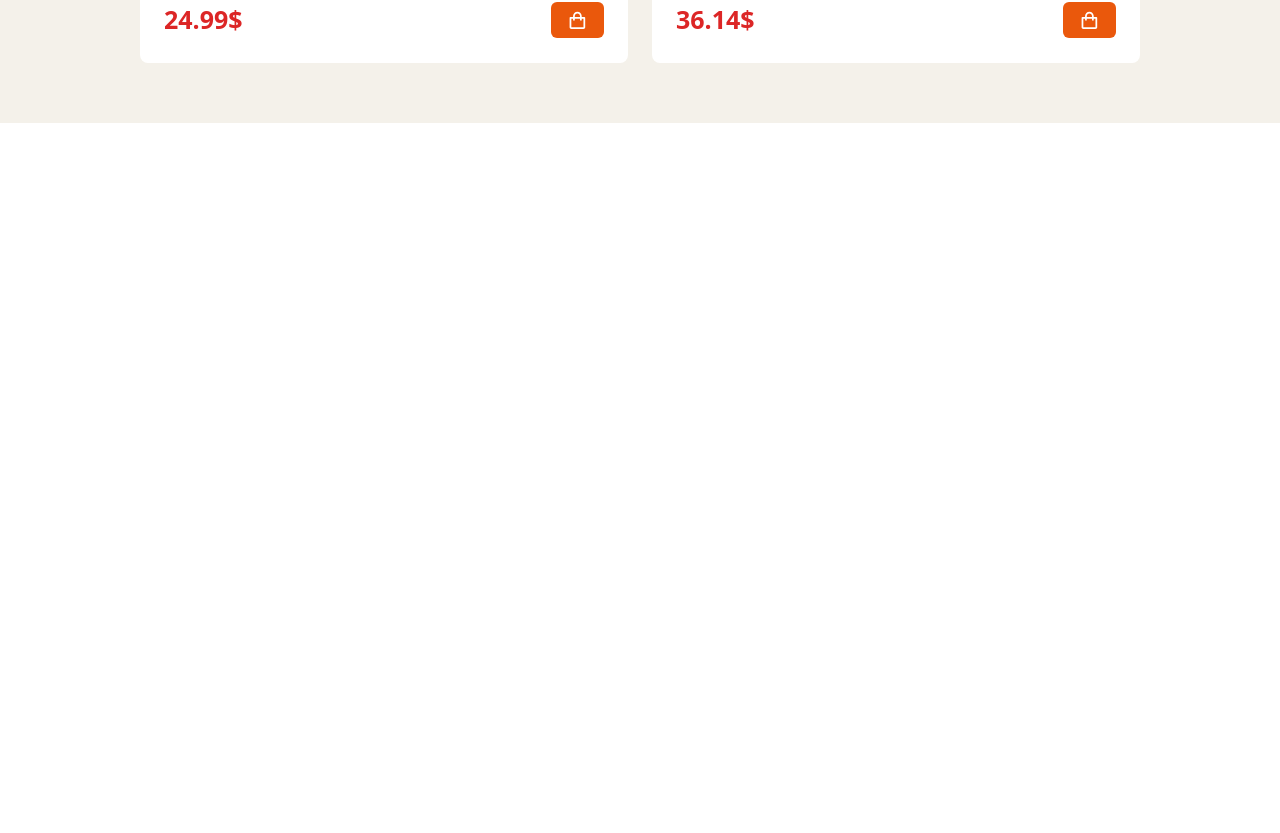
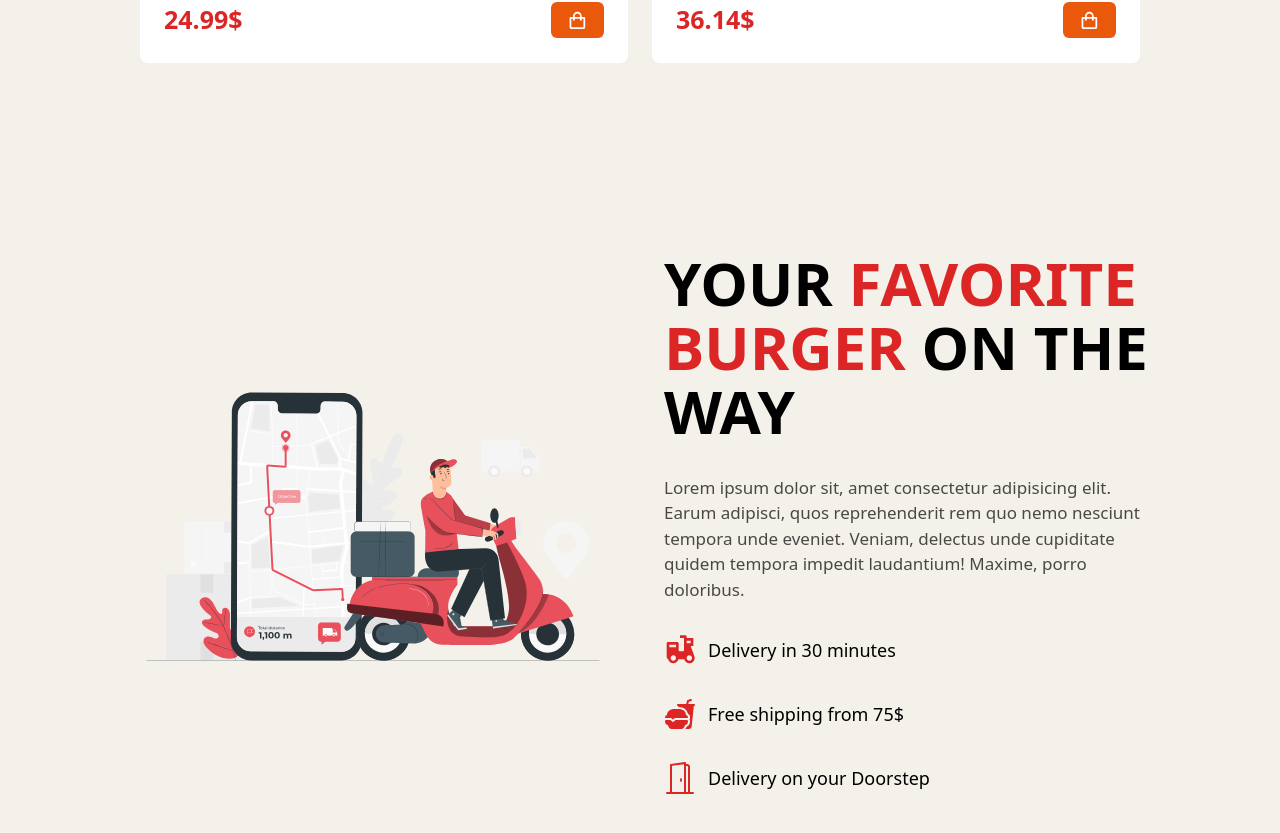
Before and after one commit to ParhamPK03/Burger-Shop, a Next.js app: page / in a window 1280 px wide. Shown: the part 2177-3010 px from the top of the page. Before the commit the page ends 2300 px from the top, so only its background shows below. Built offline with nearby package versions, Linux system fonts and the light colour scheme.

Commit message:
Delivery section Complete

```diff
--- /dev/null
+++ b/app/components/Delivery/Delivery.tsx
@@ -0,0 +1,52 @@
+import Image from "next/image";
+import React from "react";
+import DeliveryImg from "@/public/images/delivery.svg";
+import { RiEBike2Fill } from "react-icons/ri";
+import { IoFastFood } from "react-icons/io5";
+import { BsDoorOpen } from "react-icons/bs";
+
+const Delivery = () => {
+  return (
+    <div className="pt-[8rem] pb-[3rem]">
+      <div className="w-[80%] mx-auto grid grid-cols-1 items-center lg:grid-cols-2 gap-[3rem]">
+        {/* Image */}
+        <div>
+          <Image src={DeliveryImg} alt="delivery" />
+        </div>
+        {/* Text Content */}
+        <div>
+          <h1 className="text-[30px] uppercase md:text-[40px] lg:text-[60px] font-bold leading-[3rem] md:leading-[4rem]">
+            Your <span className="text-red-600">Favorite Burger</span> On the
+            Way
+          </h1>
+          <p className="mt-[2rem] text-black text-[17px] text-opacity-70">
+            Lorem ipsum dolor sit, amet consectetur adipisicing elit. Earum
+            adipisci, quos reprehenderit rem quo nemo nesciunt tempora unde
+            eveniet. Veniam, delectus unde cupiditate quidem tempora impedit
+            laudantium! Maxime, porro doloribus.
+          </p>
+          <div className="flex items-center space-x-3 mt-[2rem]">
+            <RiEBike2Fill className="text-red-600 w-[2rem] h-[2rem]" />
+            <h1 className="text-[18px] text-black font-medium">
+              Delivery in 30 minutes
+            </h1>
+          </div>
+          <div className="flex items-center space-x-3 mt-[2rem]">
+            <IoFastFood className="text-red-600 w-[2rem] h-[2rem]" />
+            <h1 className="text-[18px] text-black font-medium">
+               Free shipping from 75$
+            </h1>
+          </div>
+          <div className="flex items-center space-x-3 mt-[2rem]">
+            <BsDoorOpen className="text-red-600 w-[2rem] h-[2rem]" />
+            <h1 className="text-[18px] text-black font-medium">
+              Delivery on your Doorstep
+            </h1>
+          </div>
+        </div>
+      </div>
+    </div>
+  );
+};
+
+export default Delivery;
--- a/app/components/Home.tsx
+++ b/app/components/Home.tsx
@@ -2,6 +2,7 @@ import React from 'react'
 import Hero from './Hero/Hero'
 import Features from './Features/Features'
 import PopularBurger from './PopularBurger/PopularBurger'
+import Delivery from './Delivery/Delivery'
 
 const Home = () => {
   return (
@@ -9,6 +10,7 @@ const Home = () => {
       <Hero />
       <Features/>
       <PopularBurger/>
+      <Delivery/>
     </div>
   )
 }
```
